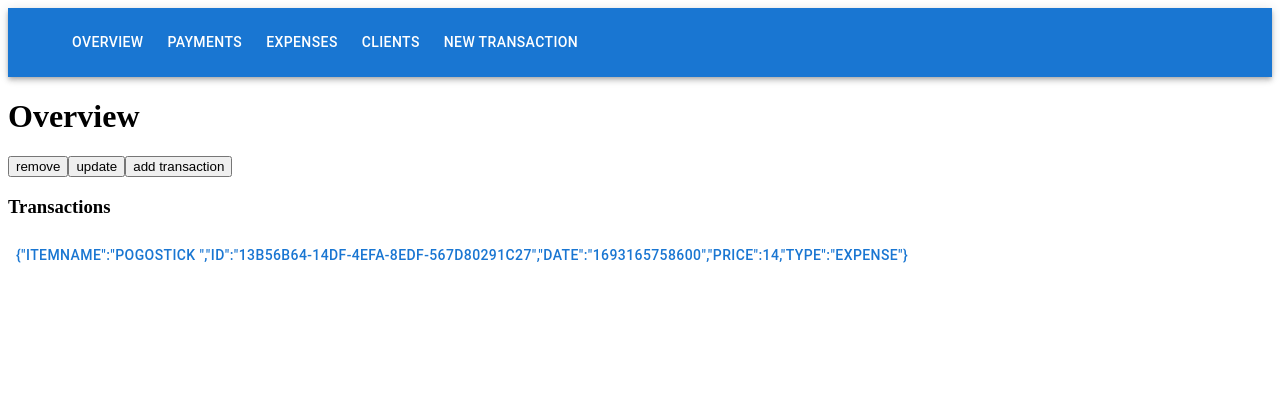
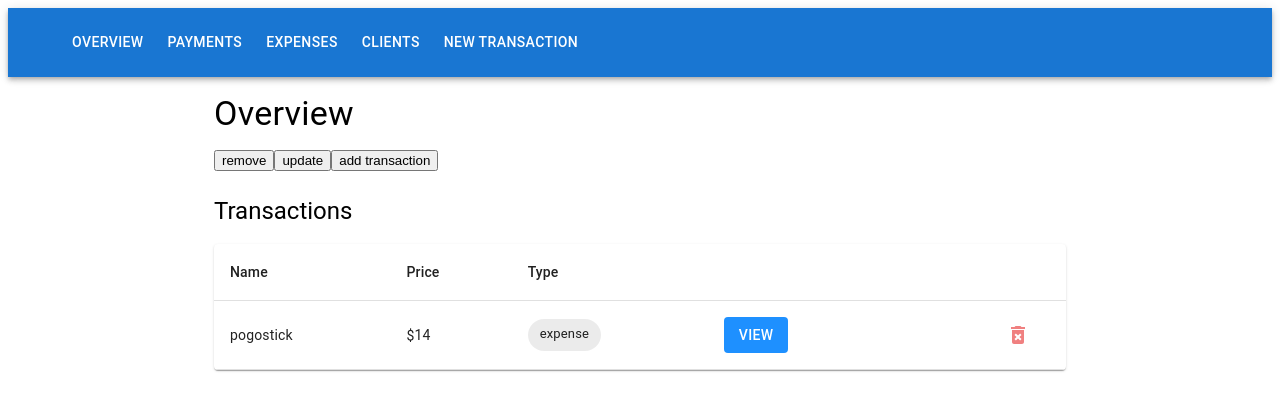
Before and after one commit to johnnyperdomo/money-tracker-react, a React (Vite) app: page / in a window 1280 px wide. Both pictures are taken after a click on the button "add transaction". Shown: the top 410 px of the page. Built offline with nearby package versions, Linux system fonts and the light colour scheme.

Commit message:
create transaction table

```diff
--- a/package.json
+++ b/package.json
@@ -12,6 +12,8 @@
   "dependencies": {
     "@emotion/react": "^11.11.1",
     "@emotion/styled": "^11.11.0",
+    "@fontsource/roboto": "^5.0.8",
+    "@mui/icons-material": "^5.14.8",
     "@mui/material": "^5.14.6",
     "@tanstack/react-query": "^4.33.0",
     "axios": "^1.5.0",
--- /dev/null
+++ b/src/components/TransactionTable.tsx
@@ -0,0 +1,75 @@
+import {
+    Button,
+    Chip,
+    Paper,
+    Table,
+    TableBody,
+    TableCell,
+    TableContainer,
+    TableHead,
+    TableRow,
+} from "@mui/material";
+import { Transaction } from "../types/Transaction";
+import { useNavigate } from "react-router-dom";
+import DeleteForeverIcon from "@mui/icons-material/DeleteForever";
+
+type TableType = {
+    transactions: Transaction[];
+};
+
+export function TransactionTable({ transactions }: TableType) {
+    const navigate = useNavigate();
+
+    function navigateToRoute(route: string) {
+        navigate(route);
+    }
+
+    function removeTransaction(id: string) {
+        console.log("transaction removed: ", id);
+    }
+
+    return (
+        <TableContainer component={Paper}>
+            <Table>
+                <TableHead>
+                    <TableRow>
+                        <TableCell>Name</TableCell>
+                        <TableCell>Price</TableCell>
+                        <TableCell colSpan={3}>Type</TableCell>
+                    </TableRow>
+                </TableHead>
+                <TableBody>
+                    {transactions.map((item) => {
+                        return (
+                            <TableRow key={item.id}>
+                                <TableCell>{item.itemName}</TableCell>
+                                <TableCell>${item.price}</TableCell>
+                                <TableCell>
+                                    <Chip label={item.type} />
+                                </TableCell>
+                                <TableCell>
+                                    <Button
+                                        onClick={() =>
+                                            navigateToRoute(`/transaction/view/${item.id}`)
+                                        }
+                                        sx={{ backgroundColor: "dodgerblue", color: "white" }}>
+                                        View
+                                    </Button>
+                                </TableCell>
+                                <TableCell size="medium" align="right">
+                                    <Button onClick={() => removeTransaction(item.id)}>
+                                        <DeleteForeverIcon
+                                            sx={{
+                                                color: "lightcoral",
+                                            }}
+                                        />
+                                    </Button>
+                                </TableCell>
+                            </TableRow>
+                        );
+                    })}
+                </TableBody>
+            </Table>
+        </TableContainer>
+    );
+}
--- a/src/pages/Expenses.tsx
+++ b/src/pages/Expenses.tsx
@@ -1,4 +1,6 @@
+import { Box, Container, Typography } from "@mui/material";
 import { useFilter } from "../hooks/usefilterHook";
+import { TransactionTable } from "../components/TransactionTable";
 
 export function Expenses() {
     const transactions = useFilter("expense"); //custom hooks
@@ -6,10 +8,16 @@ export function Expenses() {
     console.log(transactions);
 
     return (
-        <>
-            {transactions.map((i) => {
-                return <div key={i.id}>{JSON.stringify(i)}</div>;
-            })}
-        </>
+        <Container maxWidth="md">
+            <Box sx={{ my: 3 }}>
+                <Typography variant="h3">Expenses</Typography>
+            </Box>
+
+            {transactions.length === 0 ? (
+                <Typography> No Expenses Yet. Create a new one to get started. </Typography>
+            ) : (
+                <TransactionTable transactions={transactions}></TransactionTable>
+            )}
+        </Container>
     );
 }
--- a/src/pages/Overview.tsx
+++ b/src/pages/Overview.tsx
@@ -1,7 +1,8 @@
-import { Button } from "@mui/material";
+import { Box, Button, Container, Typography } from "@mui/material";
 import { Transaction } from "../types/Transaction";
 import { useNavigate } from "react-router-dom";
 import { useBoundStore } from "../state/store";
+import { TransactionTable } from "../components/TransactionTable";
 
 export function Overview() {
     const store = useBoundStore();
@@ -38,24 +39,25 @@ export function Overview() {
     }
 
     return (
-        <>
-            <h1>Overview</h1>
-
+        <Container maxWidth="md">
+            <Typography variant="h4" sx={{ my: 2 }}>
+                Overview
+            </Typography>
+            {/* Have cards here */}
             <button onClick={() => store.removeTransaction("123")}>remove</button>
             <button onClick={() => updateTransaction()}>update</button>
             <button onClick={() => addTransaction()}>add transaction</button>
 
-            <h3>Transactions</h3>
-
-            {store.transactions.map((i) => {
-                return (
-                    <div key={i.id}>
-                        <Button onClick={() => navigateToRoute(`/transaction/view/${i.id}`)}>
-                            {JSON.stringify(i)}
-                        </Button>
-                    </div>
-                );
-            })}
-        </>
+            <Box sx={{ mt: 3 }}>
+                <Typography variant="h5" sx={{ mb: 2 }}>
+                    Transactions
+                </Typography>
+                {store.transactions.length === 0 ? (
+                    <Typography> No Transactions Yet. Create a new one to get started. </Typography>
+                ) : (
+                    <TransactionTable transactions={store.transactions}></TransactionTable>
+                )}
+            </Box>
+        </Container>
     );
 }
--- a/src/pages/Payments.tsx
+++ b/src/pages/Payments.tsx
@@ -1,15 +1,21 @@
+import { Box, Typography, Container } from "@mui/material";
 import { useFilter } from "../hooks/usefilterHook";
+import { TransactionTable } from "../components/TransactionTable";
 
 export function Payments() {
     const transactions = useFilter("payment"); //custom hooks
 
-    console.log(transactions);
+    return (
+        <Container maxWidth="md">
+            <Box sx={{ my: 3 }}>
+                <Typography variant="h3">Payments</Typography>
+            </Box>
 
-    return (
-        <>
-            {transactions.map((i) => {
-                return <div key={i.id}>{JSON.stringify(i)}</div>;
-            })}
-        </>
+            {transactions.length === 0 ? (
+                <Typography> No Payments Yet. Create a new one to get started. </Typography>
+            ) : (
+                <TransactionTable transactions={transactions}></TransactionTable>
+            )}
+        </Container>
     );
 }
```
Also changed, not shown: src/App.tsx (deleted, +0 -35 lines), 1 other file (tests, documents, lock files or other folders).
